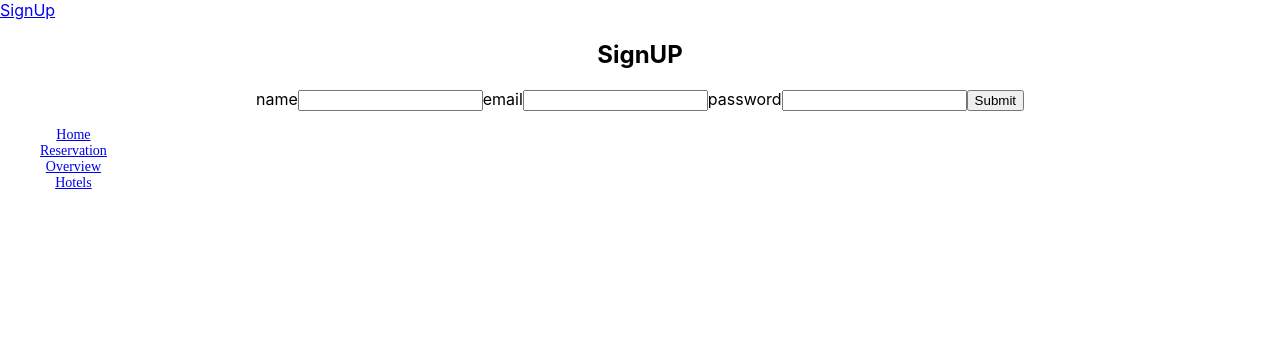
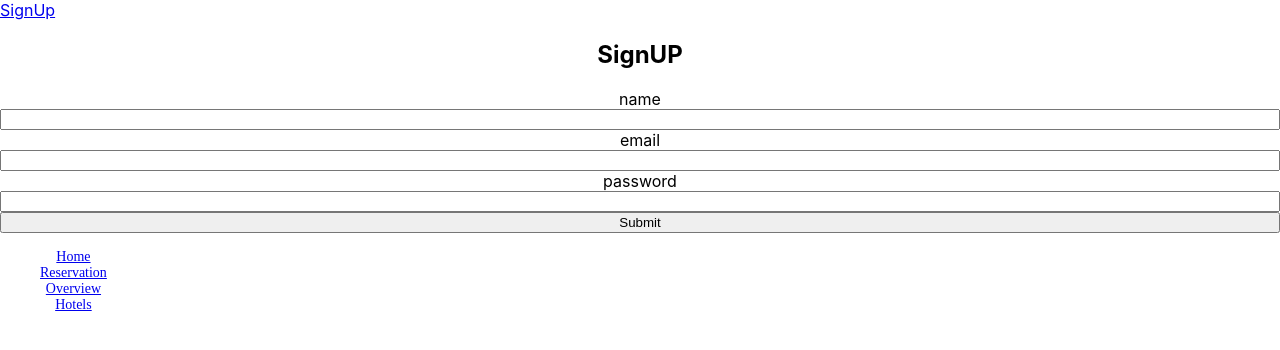
Before and after one commit to oelglad/Ruby_Project_4, a React (Create React App) app in the folder reservation_deluxe/client/: page /signup in a window 1280 px wide. Shown: the top 350 px of the page. Built offline with nearby package versions, Linux system fonts and the light colour scheme.

Commit message:
[SignUpForm.js]

```diff
--- a/reservation_deluxe/client/src/components/SignUpForm.js
+++ b/reservation_deluxe/client/src/components/SignUpForm.js
@@ -22,7 +22,7 @@ export default class SignUpForm extends Component {
         return (
             <div>
                 {this.props.errorText && <p>{this.props.errorText}</p>}
-                <form className="Form" onSubmit={(e) => this.props.handleRegister(e, this.state)}>
+                <form className="SignForm" onSubmit={(e) => this.props.handleRegister(e, this.state)}>
                     <h2>SignUP</h2>
                     <label htmlfor="name">name</label>
                     <input
```
